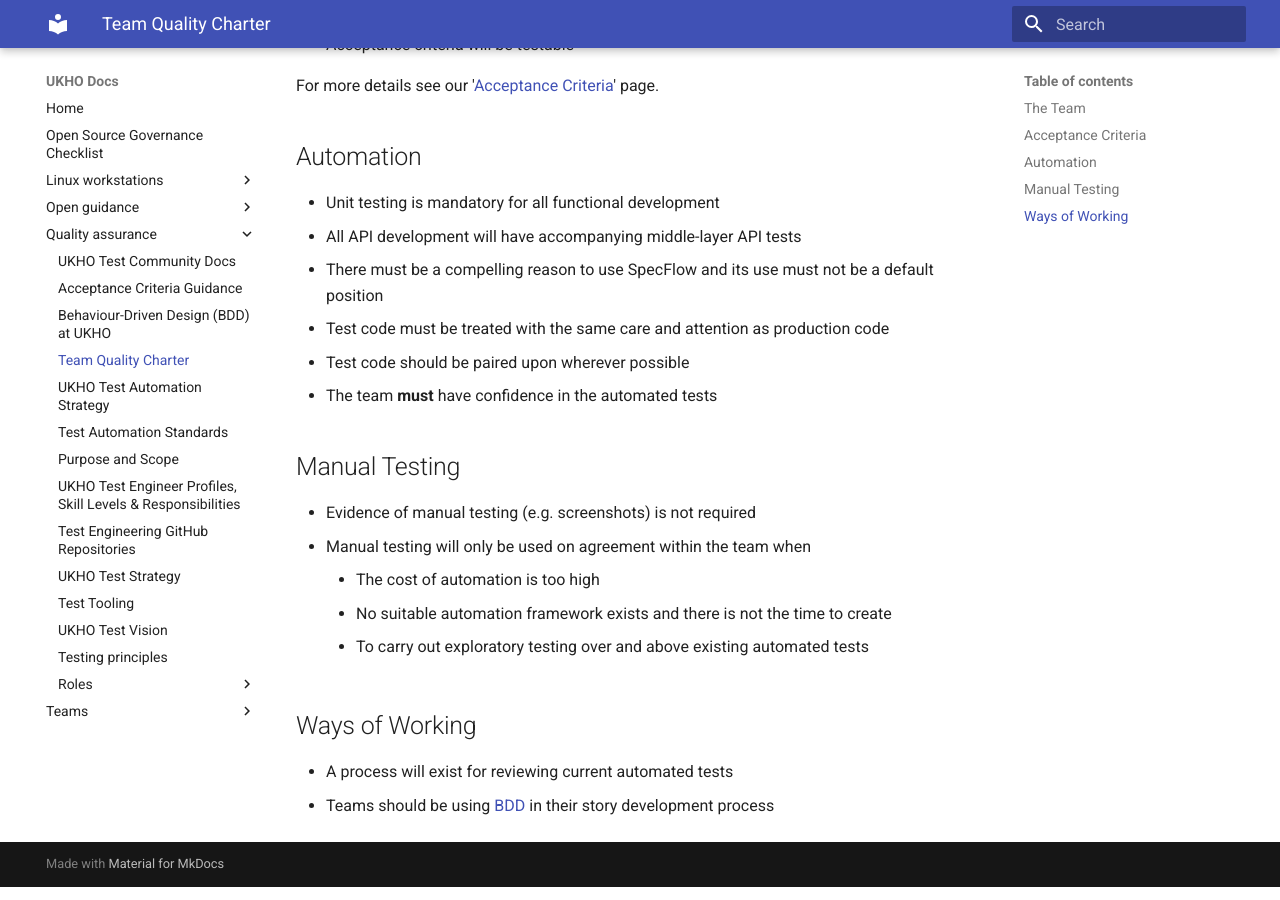
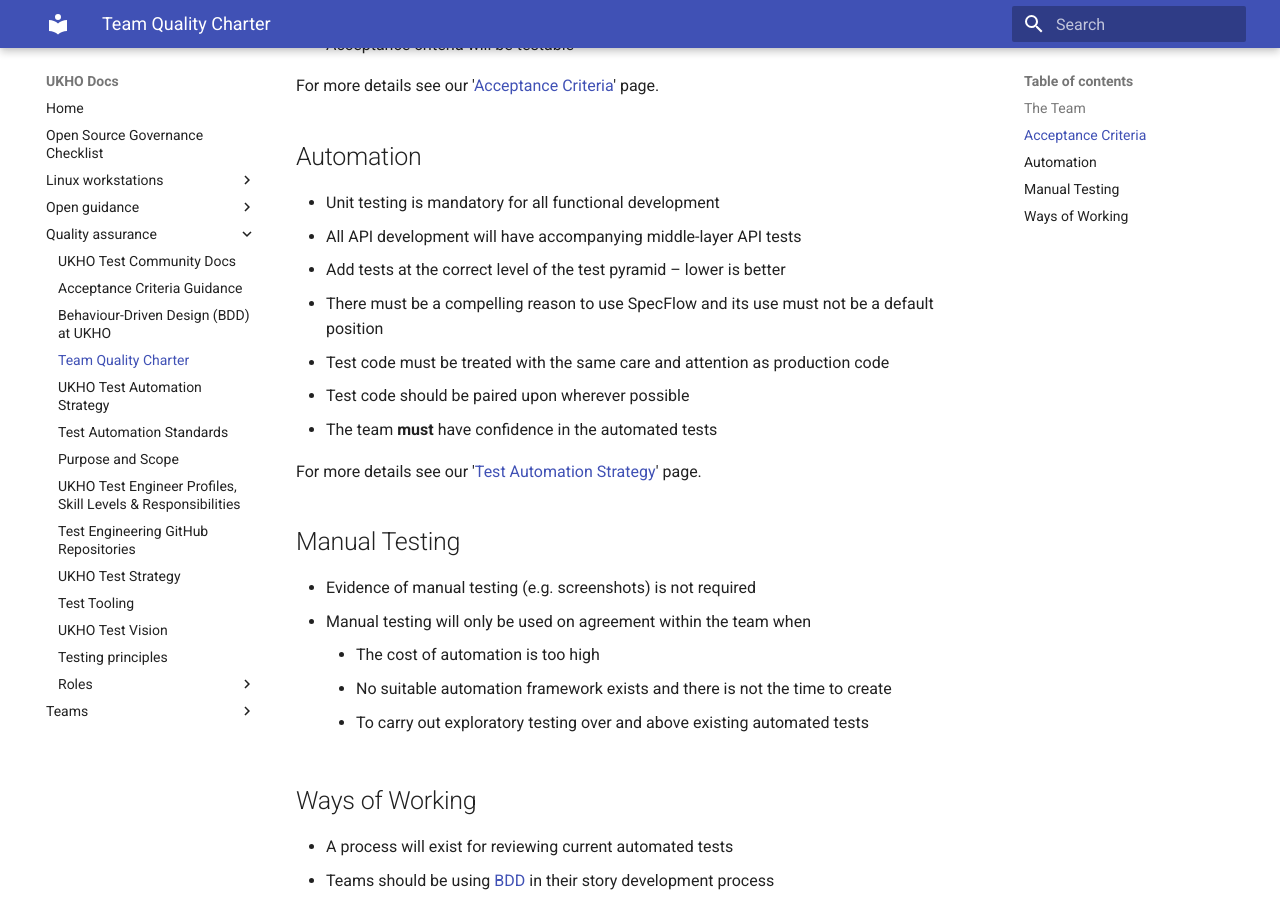
Before and after one commit to UKHO/docs, an MkDocs documentation site: the page built from docs/quality-assurance/team-quality-charter.md, in a window 1280 px wide and 900 px high, scrolled down 717 px. Built offline with MkDocs 1.6.1 and Material for MkDocs 9.7.7, drawn with Linux system fonts in a browser that asks for light colours.

Commit message:
Update team-quality-charter based on PR comments

```diff
--- a/docs/quality-assurance/team-quality-charter.md
+++ b/docs/quality-assurance/team-quality-charter.md
@@ -25,10 +25,13 @@ For more details see our '[Acceptance Criteria](acceptance-criteria.md)' page.
 
  - Unit testing is mandatory for all functional development
  - All API development will have accompanying middle-layer API tests
+ - Add tests at the correct level of the test pyramid – lower is better
  - There must be a compelling reason to use SpecFlow and its use must not be a default position
  - Test code must be treated with the same care and attention as production code
  - Test code should be paired upon wherever possible
  - The team **must** have confidence in the automated tests
+
+ For more details see our '[Test Automation Strategy](test-automation-strategy.md)' page.
 
 ## Manual Testing
 
```
